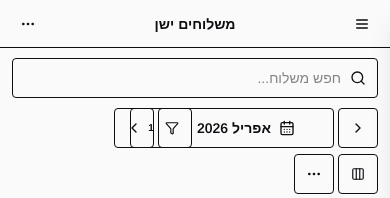
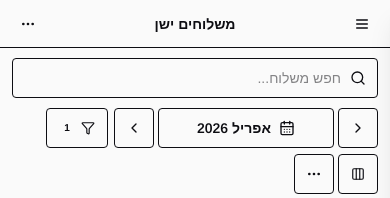
Before and after one commit to UxNinja360/sendi-system-demo, a React (Vite) app: page /legacy/deliveries in a window 390 px wide. Shown: the top 198 px of the page. Built offline with nearby package versions, Linux system fonts and the light colour scheme; sample sign-in values are in the browser's storage.

Commit message:
Fix mobile deliveries toolbar layout

```diff
--- a/src/app/components/common/page-toolbar.tsx
+++ b/src/app/components/common/page-toolbar.tsx
@@ -19,6 +19,7 @@ type PageToolbarProps = {
   actions?: React.ReactNode;
   controlsClassName?: string;
   actionsClassName?: string;
+  pairControlsOnMobile?: boolean;
 };
 
 const toDateInputValue = (date: Date) =>
@@ -37,6 +38,7 @@ export const PageToolbar: React.FC<PageToolbarProps> = ({
   actions,
   controlsClassName = '',
   actionsClassName = '',
+  pairControlsOnMobile = false,
 }) => {
   const primaryActionMenuRef = React.useRef<HTMLDivElement | null>(null);
   const [primaryActionMenuOpen, setPrimaryActionMenuOpen] = React.useState(false);
@@ -103,6 +105,13 @@ export const PageToolbar: React.FC<PageToolbarProps> = ({
   const hasToolbarRow = Boolean(
     renderedPrimaryAction || renderedPeriodControl || controls || actions || headerControls,
   );
+  const shouldPairControlsOnMobile = pairControlsOnMobile && Boolean(renderedPeriodControl && controls);
+  const periodControlClassName = shouldPairControlsOnMobile
+    ? 'flex min-w-0 flex-1 basis-[calc(50%-0.1875rem)] flex-nowrap items-center gap-1 min-[900px]:max-w-full min-[900px]:shrink-0 min-[900px]:basis-auto min-[900px]:flex-none'
+    : 'flex max-w-full shrink-0 flex-nowrap items-center gap-1';
+  const controlsWrapperClassName = shouldPairControlsOnMobile
+    ? 'flex min-w-0 flex-1 basis-[calc(50%-0.1875rem)] flex-nowrap items-center gap-1 min-[900px]:max-w-full min-[900px]:shrink-0 min-[900px]:basis-auto min-[900px]:flex-none'
+    : 'flex max-w-full shrink-0 basis-auto flex-nowrap items-center gap-1';
 
   return (
     <>
@@ -115,7 +124,7 @@ export const PageToolbar: React.FC<PageToolbarProps> = ({
           <div className="app-toolbar-row overflow-visible px-3 py-2.5">
             <div className="flex w-full min-w-0 flex-wrap items-center gap-1.5 min-[900px]:flex-nowrap">
               {renderedPeriodControl ? (
-                <div className="flex min-w-0 flex-1 basis-[calc(50%-0.1875rem)] flex-nowrap items-center gap-1 min-[900px]:max-w-full min-[900px]:shrink-0 min-[900px]:basis-auto min-[900px]:flex-none">
+                <div className={periodControlClassName}>
                   {renderedPeriodControl}
                 </div>
               ) : null}
@@ -128,7 +137,7 @@ export const PageToolbar: React.FC<PageToolbarProps> = ({
               ) : null}
               {controls ? (
                 <div
-                  className={`flex min-w-0 flex-1 basis-[calc(50%-0.1875rem)] flex-nowrap items-center gap-1 min-[900px]:max-w-full min-[900px]:shrink-0 min-[900px]:basis-auto min-[900px]:flex-none ${controlsClassName}`.trim()}
+                  className={`${controlsWrapperClassName} ${controlsClassName}`.trim()}
                 >
                   {controls}
                 </div>
--- a/src/app/pages/deliveries-page.tsx
+++ b/src/app/pages/deliveries-page.tsx
@@ -721,6 +721,7 @@ export const DeliveriesPage: React.FC = () => {
         toolbar={
           <PageToolbar
             showBottomBorder={false}
+            pairControlsOnMobile
             periodControl={
               <ToolbarDayPicker
                 selectedDate={selectedDay}
```
